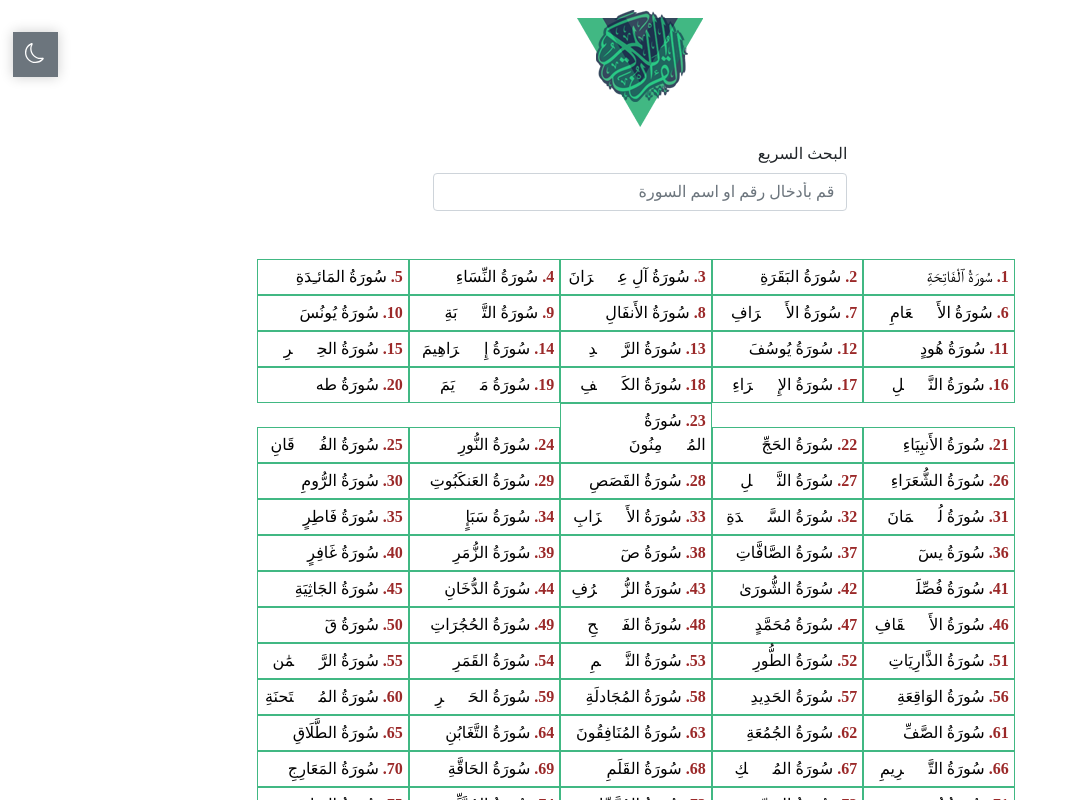
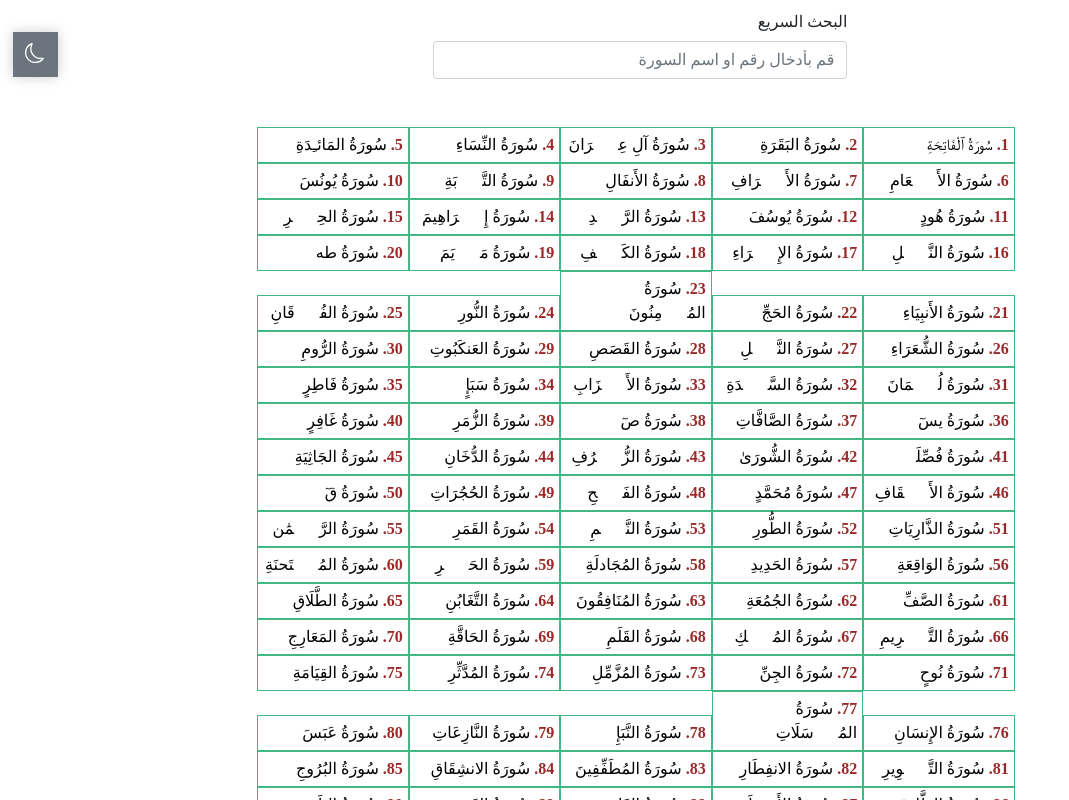
Before and after one commit to harran55/vue-quran, a Vue app: page / in a window 1280 px wide. Shown: the top 800 px of the page, without its empty margins (0-1069 px from the left). Built offline with nearby package versions, Linux system fonts and the light colour scheme; no server answers; a web font is replaced by a local one.

Commit message:
chore: clean-up

```diff
--- a/src/App.vue
+++ b/src/App.vue
@@ -1,6 +1,5 @@
 <template>
   <div id="app" class="light">
-    <img src="./assets/logo.png" class="logo" />
     <b-button class="mode" @click="zmode">
       <b-icon-moon />
     </b-button>
@@ -11,14 +10,10 @@
 <script>
 import axios from "axios";
 
-import Footer from "@/components/Footer.vue";
 import jsonAudio from "@/assets/audio.json";
 
 export default {
   name: "App",
-  components: {
-    Footer,
-  },
   data() {
     return {
       settings: {
```
